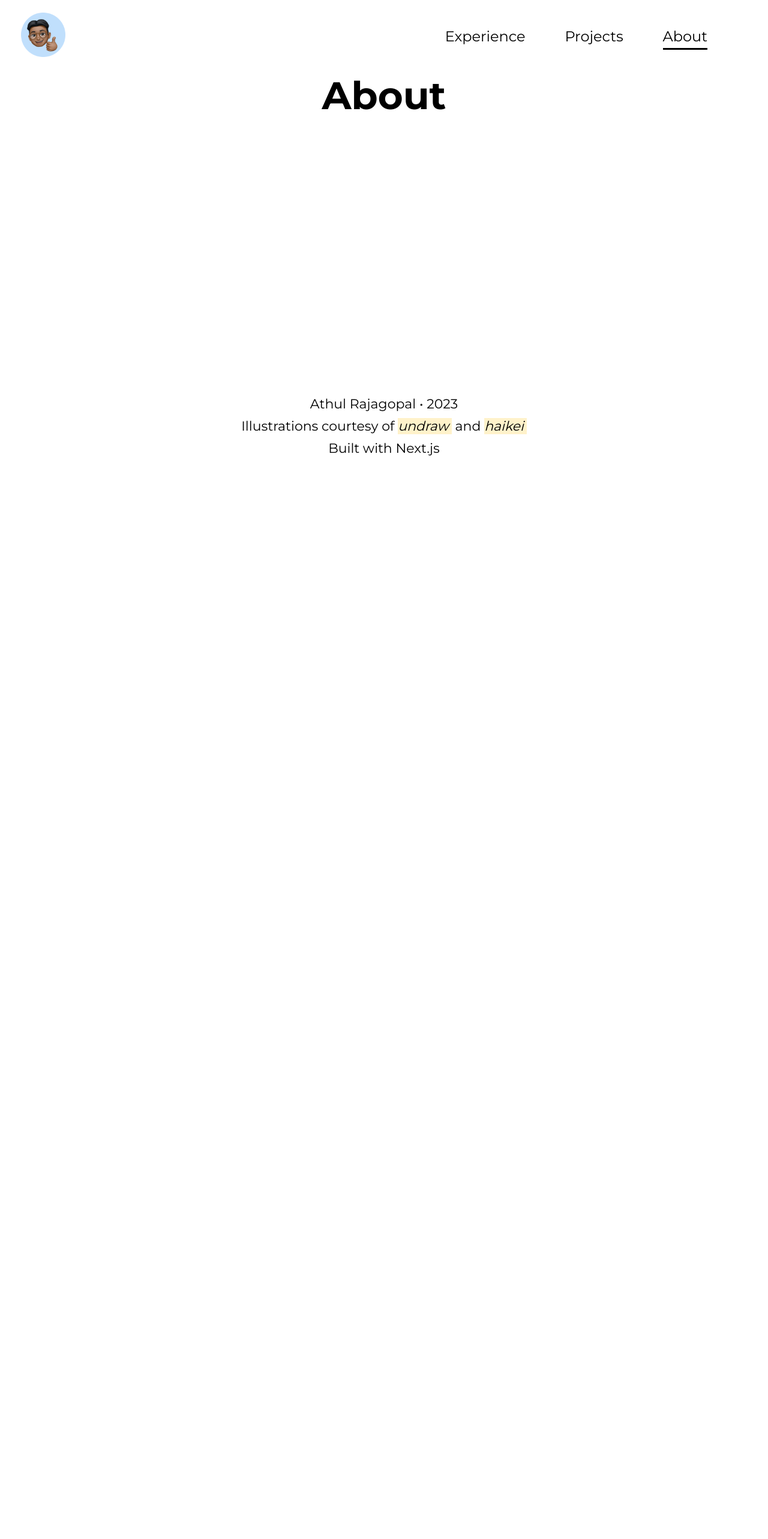
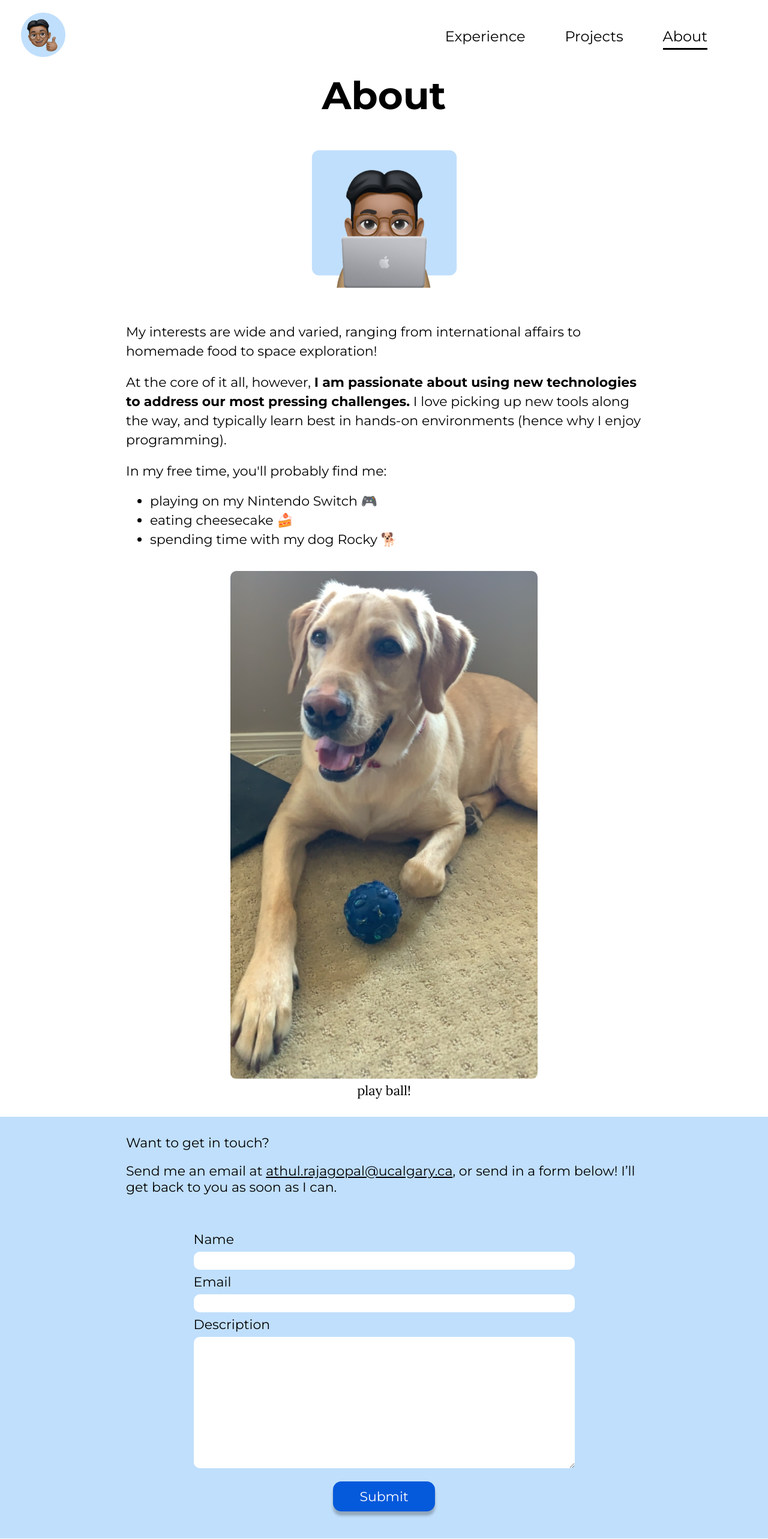
Before and after one commit to rajagoat/athulrajagopal.dev, a Next.js app: page /about in a window 1280 px wide. Shown: the top 2566 px of the page at 60% size. Before the commit the page ends 800 px from the top, so only its background shows below. Built offline with nearby package versions, Linux system fonts and the light colour scheme.

Commit message:
about section complete

```diff
--- a/pages/about.js
+++ b/pages/about.js
@@ -1,5 +1,16 @@
-import Head from 'next/head'
+import Head from 'next/head';
+import Image from 'next/image';
+import { Lora } from "next/font/google";
 import styles from "../styles/About.module.css";
+import memojiLaptop from "../public/assets/memoji-laptop.png";
+import rocky from "../public/assets/rocky.png";
+import ContactForm from '../components/ContactForm';
+
+const lora = Lora({
+    subsets: ['latin'],
+    weight: ['400'],
+    style: 'italic'
+  });
 
 const About = () => {
     return (
@@ -9,6 +20,46 @@ const About = () => {
             </Head>
             <main className={styles.about}>
                 <h1>About</h1>
+                <div className={styles.profile}>
+                    <div className={styles.backdrop}></div>
+                    <Image
+                        src={memojiLaptop}
+                        alt="Apple Memoji behind a laptop"
+                        width={201}
+                        height={201}
+                        className={styles.memoji}
+                    />
+                </div>
+                <div className={styles.textContainer}>
+                    <p>My interests are wide and varied, ranging from international affairs to homemade food to space exploration!</p>
+                    <p>At the core of it all, however, <b>I am passionate about using new technologies to address our most pressing challenges.</b> I love picking up new tools along the way, and typically learn best in hands-on environments (hence why I enjoy programming).</p>
+
+                    <span>In my free time, you&apos;ll probably find me:</span>
+                    <ul>
+                        <li>playing on my Nintendo Switch 🎮</li>
+                        <li>eating cheesecake 🍰</li>
+                        <li>spending time with my dog Rocky 🐕</li>
+                    </ul>
+                </div>
+                <figure className={styles.figure}>
+                    <Image
+                        src={rocky}
+                        alt="labrador retriever"
+                        sizes="(max-width: 600px) 70vw,
+                            512px"
+                        style={{
+                            width: '70vw',
+                            maxWidth: '512px',
+                            height: 'auto',
+                            borderRadius: 10,
+                            marginBottom: 5
+                        }}
+                    />
+                    <figcaption className={lora.className}>play ball!</figcaption>
+                </figure>
+                <div className={styles.contactFormContainer}>
+                    <ContactForm />
+                </div>
             </main>
         </>
     );
--- a/styles/About.module.css
+++ b/styles/About.module.css
@@ -2,10 +2,97 @@
     display: flex;
     flex-direction: column;
     align-items: center;
+    margin: 10px 0;
+}
+
+.profile {
+    position: relative;
+}
+
+.backdrop {
+    position: absolute;
+    margin-top: 20px;
+    width: 201px;
+    height: 173.5px;
+    background-color: #C0DFFC;
+    border-radius: 10px;
+}
+
+.memoji {
+    position: relative;
+    margin-top: 10px;
+}
+
+.textContainer {
+    padding: 20px;
+    line-height: 150%;
+}
+
+.textContainer > p {
+    margin-bottom: 20px;
+}
+
+.figure {
+    display: flex;
+    flex-direction: column;
+    align-items: center;
+    margin: 0;
+}
+
+.contactFormContainer {
+    width: 100%;
+    background-color: #C0DFFC;
+    color: black;
+    display: flex;
+    flex-direction: column;
+    align-items: center;
+    margin-top: 20px;
+    padding: 15px 0;
 }
 
 @media screen and (min-width: 500px) {
+    .about {
+        margin: 25px 0;
+    }
+
     .about>h1 {
         margin-bottom: 20px;
     }
+
+    .profile {
+        scale: 1.2;
+        margin: 30px 0;
+    }
+
+    .textContainer {
+        margin-top: 25px;
+        line-height: 200%;
+        max-width: 900px;
+    }
+
+    .textContainer > span, .textContainer > ul > li, .figure > figcaption {
+        font-size: 22px;
+    }
+
+    .contactFormContainer {
+        margin-top: 30px;
+        padding: 30px 0;
+    }
+
+    .contactFormContainer > div {
+        max-width: 900px;
+        margin: 0 auto;
+        padding: 0 20px;
+    }
 }
+
+@media screen and (min-width: 1024px) {
+    .about {
+        margin: 0;
+    }
+
+    .contactFormContainer {
+        margin-top: 30px;
+        padding: 30px 0 0;
+    }
+}
```
